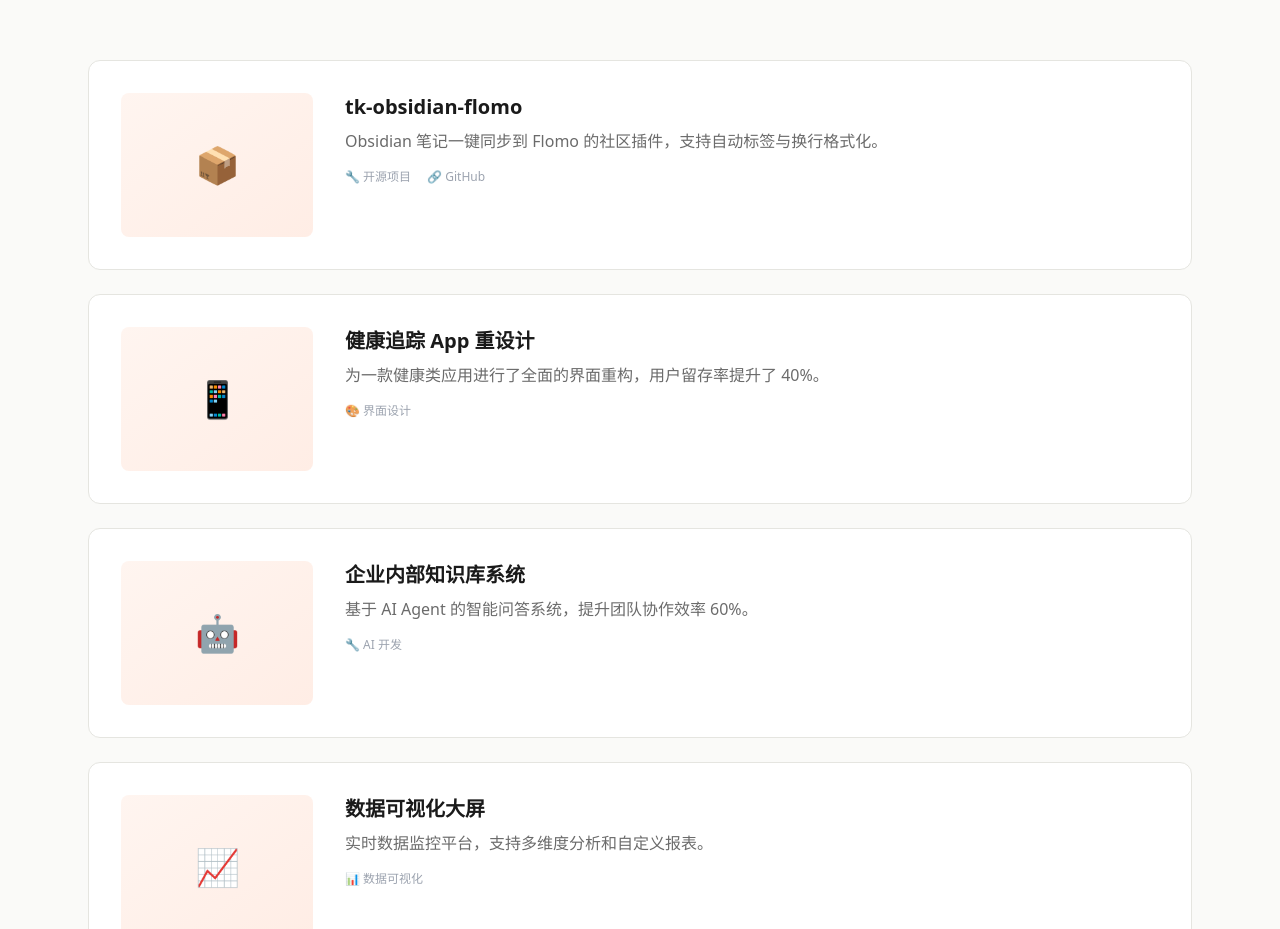
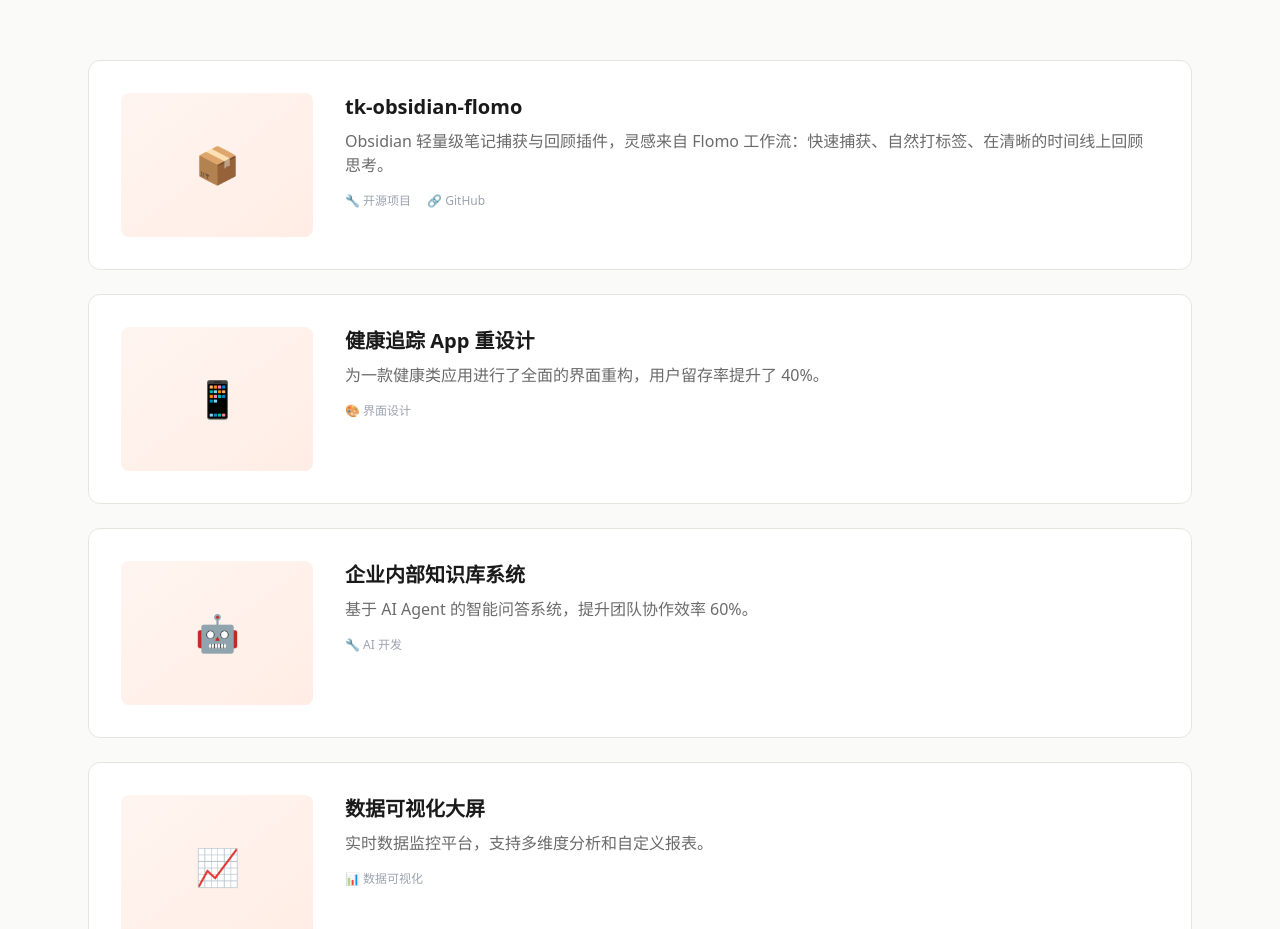
Before and after one commit to tinyking/geek, an Astro site: page / in a window 1280 px wide. Shown: the part 780-1709 px from the top of the page. Built offline with nearby package versions, Linux system fonts and the light colour scheme; Astro itself is replaced by a stand-in of ours.

Commit message:
fix: 更新 tk-obsidian-flomo 项目描述

```diff
--- a/src/components/Projects.astro
+++ b/src/components/Projects.astro
@@ -2,7 +2,7 @@
 const projects = [
   {
     title: "tk-obsidian-flomo",
-    desc: "Obsidian 笔记一键同步到 Flomo 的社区插件，支持自动标签与换行格式化。",
+    desc: "Obsidian 轻量级笔记捕获与回顾插件，灵感来自 Flomo 工作流：快速捕获、自然打标签、在清晰的时间线上回顾思考。",
     tag: "🔧 开源项目",
     icon: "📦",
     href: "https://github.com/tinyking/tk-obsidian-flomo",
```
